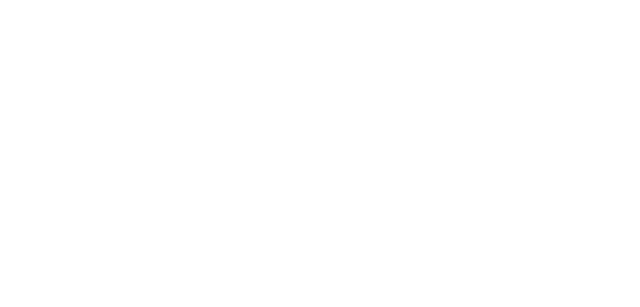
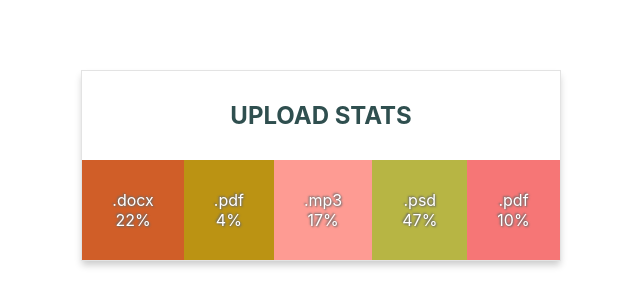
Before and after one commit to Demag0g1/goit-react-hw-01-components, a React (Create React App) app: page / in a window 1280 px wide. Shown: the part 535-842 px from the top of the page, without its empty margins (319-959 px from the left). Before the commit the page ends 800 px from the top, so only its background shows below. Built offline with nearby package versions, Linux system fonts and the light colour scheme.

Commit message:
add statistic

```diff
--- a/src/components/App.jsx
+++ b/src/components/App.jsx
@@ -1,5 +1,7 @@
 import { Profile } from './Profile/Profile';
 import user from './Profile/user.json';
+import { Statistics } from './Statistic/Statistics';
+import data from './Statistic/data.json';
 
 export const App = () => {
   return (
@@ -20,6 +22,7 @@
         avatar={user.avatar}
         stats={user.stats}
       />
+      <Statistics title="Upload stats" stats={data} />
     </div>
   );
 };
--- /dev/null
+++ b/src/components/Statistic/Statistics.jsx
@@ -0,0 +1,42 @@
+import PropTypes from 'prop-types';
+import css from './Statistics.module.css';
+
+function getRandomHexColor() {
+  return `#${Math.floor(Math.random() * 16777215).toString(16)}`;
+}
+
+export const Statistics = ({ title, stats }) => {
+  return (
+    <section className={css.statistics}>
+      {title && <h2 className={css.title}>{title}</h2>}
+
+      <ul className={css.statList}>
+        {stats.map(stat => {
+          return (
+            <li
+              key={stat.id}
+              style={{
+                backgroundColor: getRandomHexColor(),
+              }}
+              className={css.item}
+            >
+              <span className={css.label}>{stat.label}</span>
+              <span className={css.percentage}>{stat.percentage}%</span>
+            </li>
+          );
+        })}
+      </ul>
+    </section>
+  );
+};
+
+Statistics.propTypes = {
+  title: PropTypes.string,
+  stats: PropTypes.arrayOf(
+    PropTypes.shape({
+      id: PropTypes.string.isRequired,
+      label: PropTypes.string.isRequired,
+      percentage: PropTypes.number.isRequired,
+    })
+  ).isRequired,
+};
--- /dev/null
+++ b/src/components/Statistic/Statistics.module.css
@@ -0,0 +1,39 @@
+.statistics {
+    margin: 50px;
+    border: 1px solid rgb(227, 227, 227);
+    box-shadow: 0 5px 7px -1px rgba(32, 32, 32, 0.23);
+}
+
+.title {
+    text-align: center;
+    color: darkslategray;
+    width: 300px;
+    padding: 30px;
+    margin: auto;
+    text-transform: uppercase;
+}
+
+.statList {
+    display: flex;
+    width: 100%;
+    margin: 0;
+    padding: 0;
+    list-style: none;
+}
+
+.item {
+    text-align: center;
+    padding: 30px;
+    text-align: center;
+}
+
+.label {
+    color: white;
+    display: block;
+    text-shadow: 1px 1px 2px rgb(106, 106, 106), -1px -1px 2px rgb(106, 106, 106);
+}
+
+.percentage {
+    color: white;
+    text-shadow: 1px 1px 2px rgb(106, 106, 106), -1px -1px 2px rgb(106, 106, 106);
+}
--- /dev/null
+++ b/src/components/Statistic/data.json
@@ -0,0 +1,7 @@
+[
+  { "id": "id-1", "label": ".docx", "percentage": 22 },
+  { "id": "id-2", "label": ".pdf", "percentage": 4 },
+  { "id": "id-3", "label": ".mp3", "percentage": 17 },
+  { "id": "id-4", "label": ".psd", "percentage": 47 },
+  { "id": "id-5", "label": ".pdf", "percentage": 10 }
+]
```
